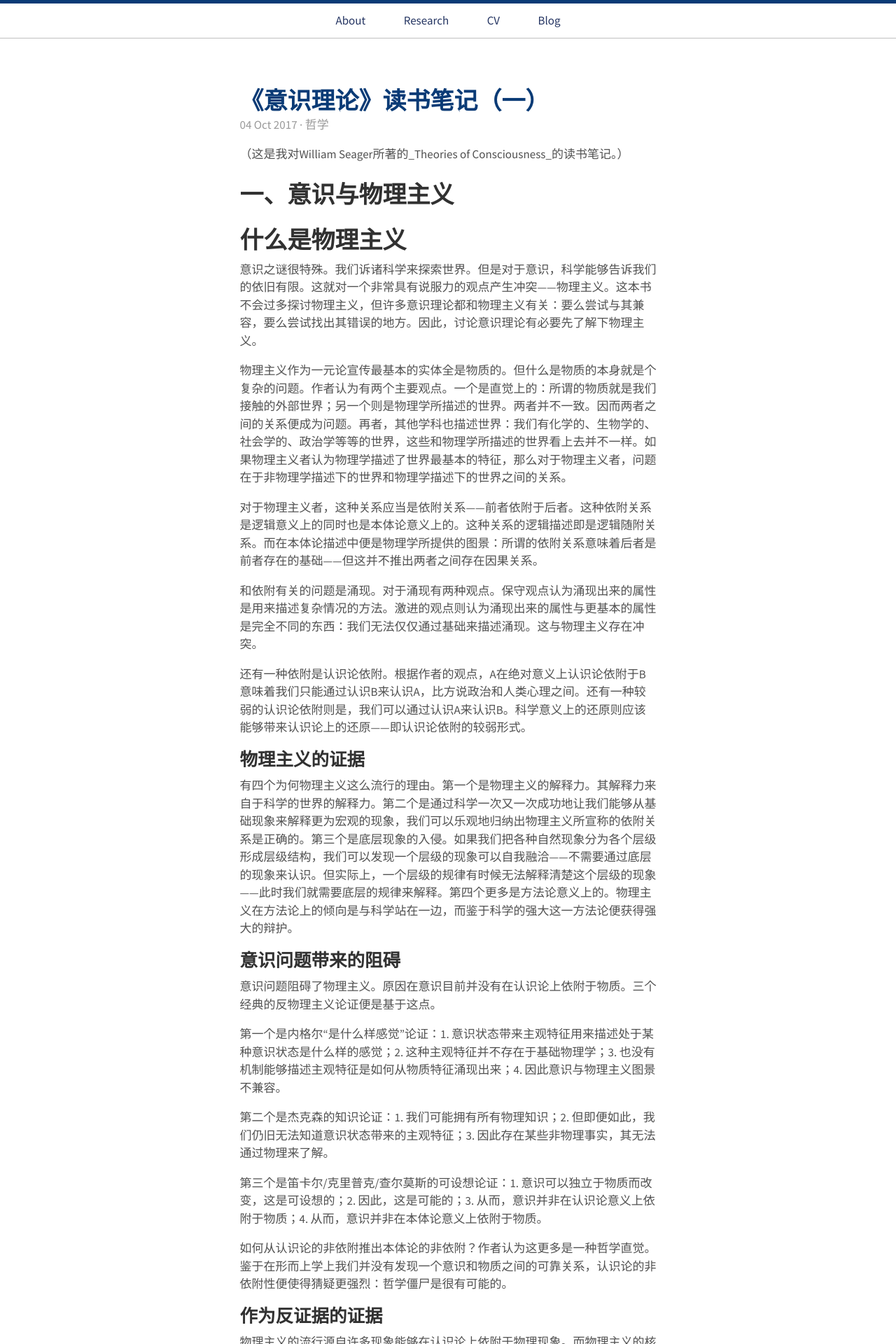
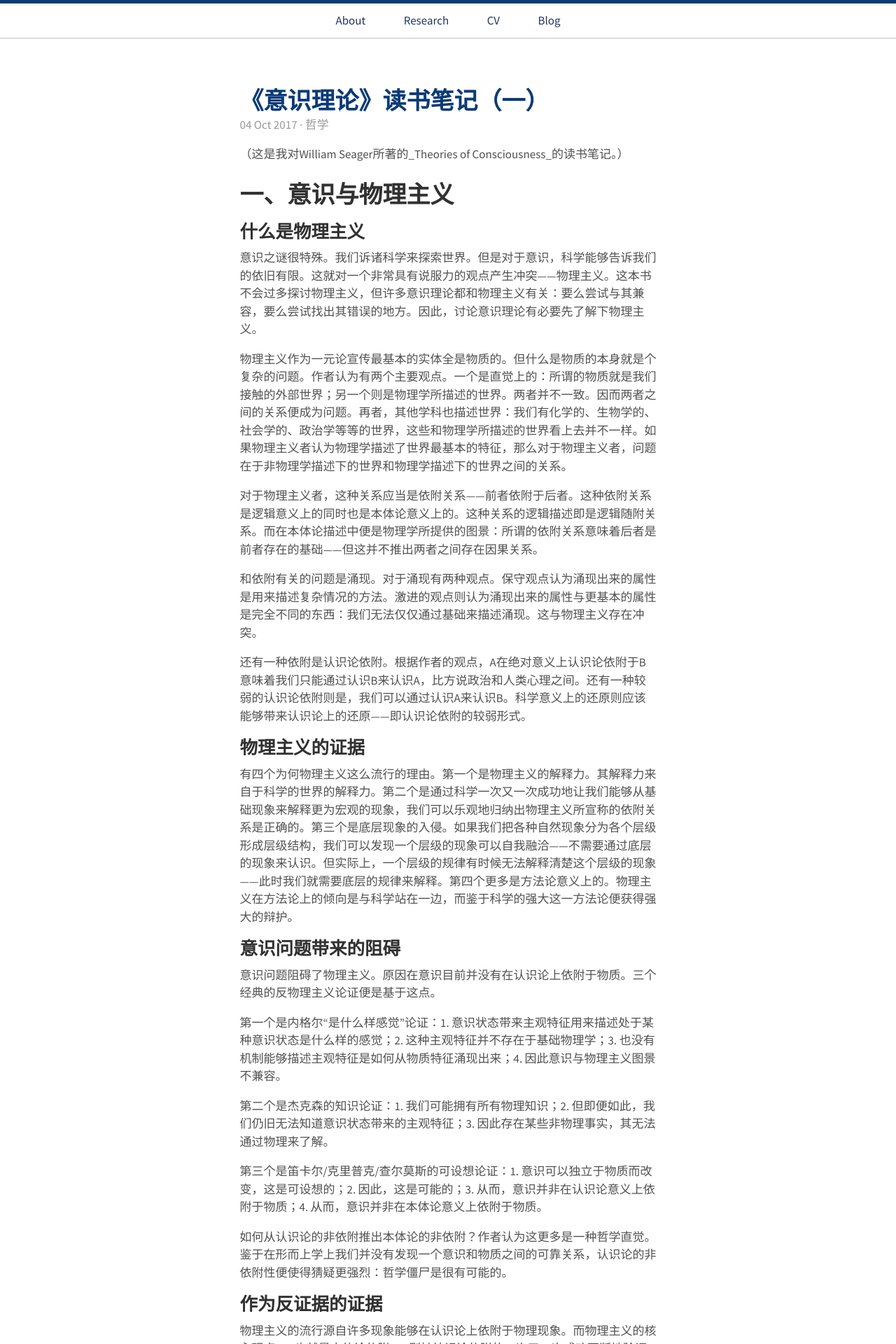
Before and after one commit to enkrasia/enkrasia.github.io, a Jekyll site: the page built from blog/_posts/2017-10-04-意识理论读书笔记1.md, in a window 1280 px wide. Shown: the top 1920 px of the page at 70% size. Built offline with Jekyll 4.4.1, drawn with Linux system fonts in a browser that asks for light colours; our own code applies the rules of GitHub Pages for plain Markdown files.

```diff
--- a/blog/_posts/2017-10-04-意识理论读书笔记1.md
+++ b/blog/_posts/2017-10-04-意识理论读书笔记1.md
@@ -12,8 +12,7 @@ excerpt_separator: <!--more-->
 
 # 一、意识与物理主义
 
-# 什么是物理主义
-
+## 什么是物理主义
 意识之谜很特殊。我们诉诸科学来探索世界。但是对于意识，科学能够告诉我们的依旧有限。这就对一个非常具有说服力的观点产生冲突——物理主义。这本书不会过多探讨物理主义，但许多意识理论都和物理主义有关：要么尝试与其兼容，要么尝试找出其错误的地方。因此，讨论意识理论有必要先了解下物理主义。
 
 物理主义作为一元论宣传最基本的实体全是物质的。但什么是物质的本身就是个复杂的问题。作者认为有两个主要观点。一个是直觉上的：所谓的物质就是我们接触的外部世界；另一个则是物理学所描述的世界。两者并不一致。因而两者之间的关系便成为问题。再者，其他学科也描述世界：我们有化学的、生物学的、社会学的、政治学等等的世界，这些和物理学所描述的世界看上去并不一样。如果物理主义者认为物理学描述了世界最基本的特征，那么对于物理主义者，问题在于非物理学描述下的世界和物理学描述下的世界之间的关系。
@@ -25,11 +24,9 @@ excerpt_separator: <!--more-->
 还有一种依附是认识论依附。根据作者的观点，A在绝对意义上认识论依附于B意味着我们只能通过认识B来认识A，比方说政治和人类心理之间。还有一种较弱的认识论依附则是，我们可以通过认识A来认识B。科学意义上的还原则应该能够带来认识论上的还原——即认识论依附的较弱形式。
 
 ## 物理主义的证据
-
 有四个为何物理主义这么流行的理由。第一个是物理主义的解释力。其解释力来自于科学的世界的解释力。第二个是通过科学一次又一次成功地让我们能够从基础现象来解释更为宏观的现象，我们可以乐观地归纳出物理主义所宣称的依附关系是正确的。第三个是底层现象的入侵。如果我们把各种自然现象分为各个层级形成层级结构，我们可以发现一个层级的现象可以自我融洽——不需要通过底层的现象来认识。但实际上，一个层级的规律有时候无法解释清楚这个层级的现象——此时我们就需要底层的规律来解释。第四个更多是方法论意义上的。物理主义在方法论上的倾向是与科学站在一边，而鉴于科学的强大这一方法论便获得强大的辩护。
 
 ## 意识问题带来的阻碍
-
 意识问题阻碍了物理主义。原因在意识目前并没有在认识论上依附于物质。三个经典的反物理主义论证便是基于这点。
 
 第一个是内格尔“是什么样感觉”论证：1. 意识状态带来主观特征用来描述处于某种意识状态是什么样的感觉；2. 这种主观特征并不存在于基础物理学；3. 也没有机制能够描述主观特征是如何从物质特征涌现出来；4. 因此意识与物理主义图景不兼容。
@@ -41,31 +38,25 @@ excerpt_separator: <!--more-->
 如何从认识论的非依附推出本体论的非依附？作者认为这更多是一种哲学直觉。鉴于在形而上学上我们并没有发现一个意识和物质之间的可靠关系，认识论的非依附性便使得猜疑更强烈：哲学僵尸是很有可能的。
 
 ## 作为反证据的证据
-
 物理主义的流行源自许多现象能够在认识论上依附于物理现象。而物理主义的核心观点——也就是本体论依附——则被认识论依附的一次又一次成功不断地验证着。而另一方面，想要证伪本体论依附，有两个方法入手。一是直接从表明某些现象并没有随附于物理现象。但是这种方法并不适用于意识问题。原因在于我们拥有许多心-脑连接的观察证据，并且意识的主观性也让我们很难观察到意识现象。再者，这种方法也有个缺陷：比如有些实际上非依附的现象如果和物理现象有着因果关系，会表现出有依附的样子。因而我们需要第二个方法，从认识论依附入手。
 
 意识在认识论的非依附性反而使得物理主义流行的原因成为反对它的理由。物理主义凭借一次又一次在认识论依附性的得证而获得辩护，从而认识论依附是其重要的依据。而意识所展现出来的认识论上的非依附性便让物理主义陷入困境。
 
 ## 几个回应
-
 有几个对意识所带来的认识论非依附性的回应。第一个认为意识实际上是在认识论依附于物理现象的，但由于我们自身智力的局限，无法认识到这一点。这个回应的问题在于，为什么是我们自身的局限仅仅带来意识问题，而其他领域却没有呢？第二个认为认识论上的问题来源于我们应用了两套不同的概念在意识上。第一套是第三人称的概念，用于客观的大脑；第二套是第一人称的概念，用于主观经验上。这两套概念的不同导致了认识论问题。这个方法的问题在于，即使这两套概念指涉了同一个东西，这也表明这个东西至少拥有两种截然不同的属性。而我们想知道的就是，那个非物质的属性是如何依附在物理属性上的。对个问题的回应则可以诉诸一种原始的认知能力；这种原始的认知能力能够不需要凭借感觉经验来获取我们认为是指涉了感觉经验的概念。某些视觉上的实验证明其存在。但这个回应的问题在于，这并不是普遍现象，我们很多时候确实使用概念来指涉我们在经验中所体会到的特征。但是，如果否定这种直接的、不依靠感觉经验的认知能力，就会到来无穷倒退。如果我们允许这种直接获取的概念，物理主义者便会说，由于感觉经验不是获取这种概念的途径，认识论依附性的问题便可以避免，那么我们就可以认为这些概念指涉的是物理状态。可即使如此，我们依旧无法否认这种物理状态能够带给我们感觉经验。那么感觉特质便成为了物理世界的一种特征，问题尚未解决。第三个方法是认为意识是一种幻觉：意识并不存在，意识只是我们虚构的产物。但是“意识是一种幻觉”有两个解读方式。一是“意识”作为一种哲学概念是可疑的，二是意识本身是不存在的。作者认为，前者只是转移目标并没有解决问题，而后者显然是荒谬的。
 
 # 二、从笛卡尔出发
-
 ## 笛卡尔
-
 笛卡尔的怀疑论背后的思想实验可以通过现代虚拟现实技术来实现：我们所看到的可能并非是由现实世界呈现的。他的怀疑论的核心是，意识与世界是分离的——如果意识是融合在世界中的话，那么谈何怀疑论？这个核心用我们先前的话来说，就是意识对物质世界的非依附性。
 
 笛卡尔的心灵哲学强调表征。他认为意识可以分为两个部分，感觉与思想。感觉部分就是所谓的感受感质，是非概念的；而思想部分则拥有表征内容，非感质的。
 
 ## 心灵与表征
-
 笛卡尔是认知科学的先驱——他认为认知过程是对表征的操作。在他的观点中，这类操作是推理。笛卡尔承认这类操作会犯错误；而错误会影响到表征，进一步影响到进入意识的表征。他举了一个错误判断会导致我们看错东西的例子来说明这点。
 
 而提到表征就必须回答表征和被表征物是如何建立联系的问题。笛卡尔认为心灵与世界之间的媒介是神经系统。神经系统的功能是产生对世界的表征——当然表征本身并不需要形似于世界本身。再者，由于笛卡尔是二元论者，这些表征是不能够直接引导躯体行为，否则心灵的存在便没有意义。这就需要一种表征多层理论，使得心灵能够扮演一种在表征和行为之间的联通角色：表征的底层是关于感受感质，是心灵和大脑连结的地方；而表征的顶层则是关于表征的内容，只有心灵能够进入，用以进行认知操作。
 
 ## 笛卡尔剧场
-
 笛卡尔剧场是指大脑内部中各种感觉汇聚在一起的地方——就如一个人坐在大脑内部接收着各种信息。有些人可能认为这指的是笛卡尔观点中的松果体。但是根据笛卡尔，各种表征并不是聚集在松果体里的某个特定地方，而是以不同的方式影响着（用书上的话说是“击中”）松果体，造成松果体的运动从而产生意识感觉。
 
 松果体的运动可以用来解释相反的念头是如何相互斗争的：两股相反的力量击中松果体，力量更大的可以抵消较小的那个释放在松果体上的效果。用现代的语言来讲，我们可以说笛卡尔认为这种意志斗争并不是起源于认知层面上的，而是起源于特定的大脑状态（松果体）。
@@ -73,7 +64,6 @@ excerpt_separator: <!--more-->
 更详细地说，笛卡尔认为各种力量共同造成的某种松果体的特定运动产生了特定的意识。这种模型可以抽象成一种关于意识如何产生的原子理论：一个意识状态是由各种不同的意识状态组合而成的。而组成的过程如下：这些意识状态部件由一个个特定要素产生；当这些要素聚集在一起的时候，便会产生一种组合型的意识状态。作者认为，形而上学意义上的笛卡尔剧场可能是错的，但各种意识部件通过某种方式连结在一起很有可能是正确的——现代脑科学研究者都接受这个观点。
 
 ## 发生难题
-
 总结一下便是，从笛卡尔出发，我们可以找到两个观点：第一，心灵的透明性，以及心灵是关于外部世界的；第二，心灵在本体论意义上与物质的不同性。这两个观点带来的问题对现代意识理论研究有着重要影响。
 
 总的来说，意识问题主要有两个：意识的本质是什么以及意识是如何产生的。对于第一个问题，如果从笛卡尔出发的话，那么我们可以发现一个很好的切入点：意识的本质是否是表征的？而若要从这里出发，我们自然需要回答什么是表征以及它和意识的关系。
@@ -85,7 +75,6 @@ excerpt_separator: <!--more-->
 但在意识领域谈论同一性本身就是个难题。两个现象同一性取决于它们是否有着因果机制。而意识本身则含有感受感质部分。一个没有感受感质部分的现象和意识同一这一点让人难以接受。假设我们可以不需要感受感质便能模拟意识的效果，而有两个现象都能做到这一点。那么问题便是，哪一个现象和意识同一？为什么？如果没有感受感质的参与，我们似乎很难回答这个问题。而如果假设我们必须在感受感质在场的情况下才能模拟意识，那么想象一下我们有一个物理状态能够模拟意识。此时有另一个物理状态，它拥有和前一个物理状态完全一致的因果机制除了并没有造成意识在场。那么问题便是，两者之间究竟哪里不同使得一个能够产生意识而另一个却不行。而这恰恰就是发生难题。把意识同一于任何可以产生特定因果机制的状态，也就是功能主义，同样无法逃避发生难题：为什么一个状态有了诸如功能便能产生意识？并且，功能本身的载体并不一定是物质。这就无法达到证明物理主义的效果。
 
 ## 消解问题
-
 对于意识问题，有些方法倾向消解它而不是解决它。问题的消解意味着问题本身来源于误解——语言上的误解或者概念上的误解。
 
 作者认为哲学问题并不能被完全消解，因为消解行为本身不是中立的，而是依赖于特定的哲学理论，并且这些哲学理论本身也会带来新的问题。总的来说，有两者消解方法。一个是认为由于问题本身建立在错误的概念之上，当这些概念被清理掉时，整个问题本身便会消失。另一个消解方法则是取消式的还原：我们对问题的理解出了差错使得问题本身成为难题，只要我们理清这些差错，那么问题便能还原成更容易解答的问题。
@@ -95,15 +84,12 @@ excerpt_separator: <!--more-->
 还有一种消解方法不是依靠纯粹的概念分析，它有着经验上的部分。经验的部分便是意识与某种物理状态的同一。进而，通过指出发生难题仅仅是由于我们认知原本同一的意识和那个物理状态的方式的不同而造成的，难题便得到消解。但它消解的是本体论上的发生难题，认识论上的发生难题却还遗留着。并且，作者认为发生难题主要是认识论上的。原因在于，发生难题是物理主义的难题；物理主义者需要解答意识如何从物质产生。那么单纯地给予本体论上的同一性并没有多少帮助。物理主义者需要告诉的是产生的机制是什么。即使我们承认了意识的物质性，我们仍旧需要知道它为什么看上去是这样的。而这是认识论意义上的疑问。
 
 # 三、同一理论和发生难题
-
 ## 联结主义
-
 联结主义者认为感受感质同一为特定的联结模型。所谓的联结模型是一种由联结单位所构成的矢量网络。一些单位构成输入层，一些单位构成输出层，其他的构成中间层。输入层获取值以后，将这些值传递给中间层。中间层的任务是通过特定的算法将接受到的值转换成其他值并进一步传递给输出层。
 
 但问题在于，这就说明我们可以在没有主观意识的情况下拥有感受感质。比方说如果我们将颜色视觉同一为神经系统中某一特定联结矢量模型。那么根据联结主义者的观点，对颜色的感受感质可以用这一矢量模型来描述。但是矢量模型本身是没有涉及感受感质这一主观体验的。这也就说明了，我们可以在没有任何关于颜色视觉的主观体验下同时拥有对颜色的感受感质。这听起来很荒唐，因为感受感质本身就是主观体验。
 
 ## 那么，哪个矢量模型是意识？
-
 总得来说，同一论的策略是寻找一个与结构化的意识现象同构的矢量模型。但问题在于，同构是不够的。由于大脑的复杂性，我们可能找到许多都能够表征某一意识现象结构的矢量网络。除此之外，便是上述的矢量网络本身能够在没有感受感知在场的情况下运作这一问题。蜜蜂处理颜色信息的机制和我们相似。那么根据同一论，蜜蜂的颜色感受感知将同一与此机制下的矢量网络。但是即使蜜蜂的大脑有着这么一个矢量网络，我们仍可以发问：蜜蜂是否有意识？这个问题的核心在于，即使蜜蜂能够通过这个矢量网络来处理颜色信息，它们拥有颜色感觉经验这一点依旧可以被送入怀疑论中。盲视现象也使得我们对同一论产生怀疑。如果处理视觉信息的机制同一与视觉经验，那么盲视者为什么能够在没有视觉经验的情况下同时对视觉信息产生反应？
 
 但另一方面，盲视现象似乎也表明存在另一种区别于视觉经验的颜色表征机制。这种表征的特点有二：第一，它是能被主体认知的；第二，它不一定需要被主体意识到。那么我们可以设想出这么一种同一论，即颜色的感受感质同一于这种表征机制。这种同一论便能回答了上述的问题：既然视觉经验同一于某个特定的矢量网络，那么如何解释在此矢量网络在场的情况下我们没有视觉经验这一可能性？答案便是视觉经验仍旧在场，只是我们没有意识到罢了。换言之，这种同一论认为感受感质是某种被意识到的东西。这里就有一种区分：感受感质和意识。我们能够拥有对颜色的感受感质是因为我们意识到这感受感质：感受感质可以在没有意识到的情况下仍旧存在。这种同一论的直接结果便是意识是我们感知到大脑状态（比如上述的表征机制）的结果。并且，这也表面我们能够直接意识到的对象是我们自己的大脑状态。那么问题便是，这些大脑状态是如何出现在我们意识中的；也就是问，我们是如何感知大脑状态的。此外，因为我们所感知到的内容显然和被感知的对象不同。根据这种同一论，我们所感知到的是颜色，而被感知到的则是特定的矢量网络。可两者并没有多少相同之处。那么，如果感受感质是处于感知内容的颜色（根据定义它就是如此），那么我们如何将其同一于没有多少相同之处的矢量网络呢？
```
Also changed, not shown: blog/_posts/2021-02-09-符号形式化中的快感.md (+2 -2 lines).
